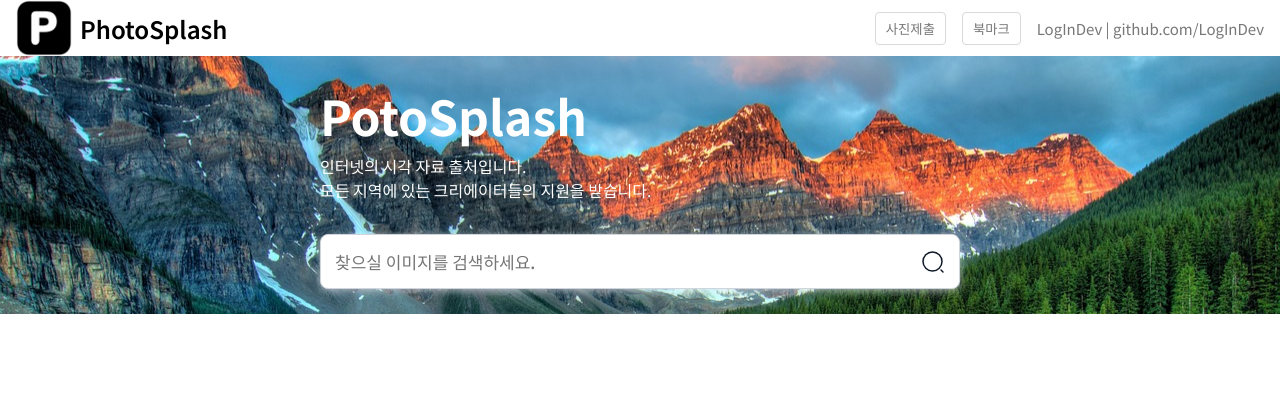
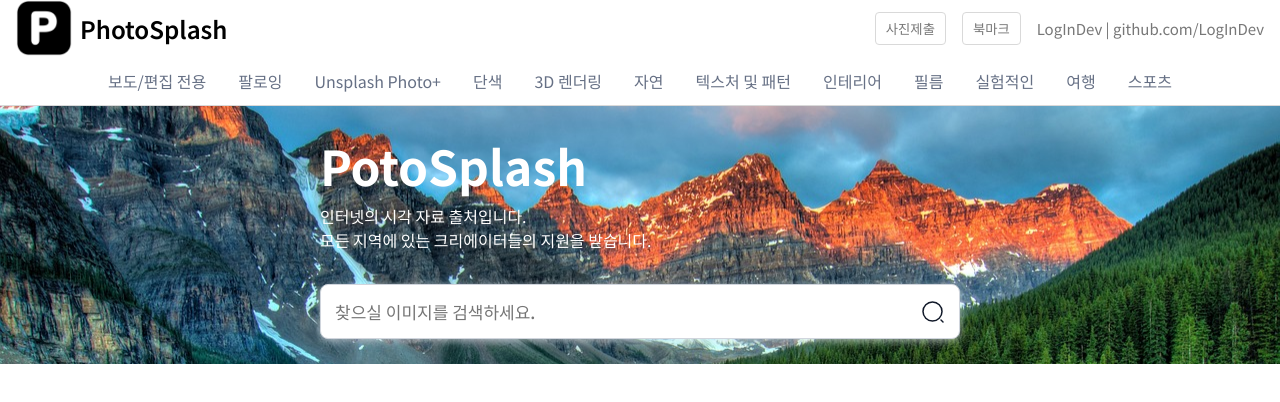
Before and after one commit to LogInDev/openapi_images, a React (Vite) app: page / in a window 1280 px wide. Shown: the top 402 px of the page. Built offline with nearby package versions, Linux system fonts and the light colour scheme.

Commit message:
nav - 메뉴 생성 및 css 설정 완료

```diff
--- /dev/null
+++ b/src/components/common/navigation/CommonNav.module.scss
@@ -0,0 +1,24 @@
+.navigation{
+    display: flex;
+    align-items: center;
+    justify-content: center;
+
+    width: 100%;
+    height: 50px;
+
+    gap: 32px;
+
+    border-bottom: 1px solid main.$color-white-300;
+
+    &__menu{
+        display: flex;
+        align-items: center;
+        justify-content: center;
+
+        height: 100%;
+
+        text-decoration: none;  // 추후에 div 태그를 React Router 속성 중 Link 태그로 바꿀 예정 - 링크에 생기는 밑줄 제거를 위해 none으로 설정
+        color: main.$color-white-700;
+        font-weight: 500;
+    }
+}
--- /dev/null
+++ b/src/components/common/navigation/CommonNav.tsx
@@ -0,0 +1,31 @@
+import { useState } from 'react'
+import {Link} from 'react-router-dom'
+import styles from './CommonNav.module.scss'
+import navJson from './nav.json'
+
+interface Navigation{
+    index: number
+    path: string
+    label: string
+    searchValue: string
+    isActive: boolean
+}
+
+function CommonNav() {
+const [navigation, setNavigation] = useState<Navigation[]>(navJson);
+
+// useState로 선언한 반응성을 가진 데이터를 기반으로 UI를 반복호출하도록함.
+const navLinks = navigation.map((item:Navigation) => {
+    return (
+        <Link to={item.path} className={styles.navigation__menu} key={item.path}>
+            <span className={styles.navigaiton__menu__label}>{item.label}</span>
+        </Link>
+    )
+})
+
+  return (
+    <div className={styles.navigation}>{navLinks}</div>
+  )
+}
+
+export default CommonNav
--- /dev/null
+++ b/src/components/common/navigation/nav.json
@@ -0,0 +1,86 @@
+[
+  {
+    "index": 0,
+    "path": "edit",
+    "label": "보도/편집 전용",
+    "searchValue": "edit",
+    "isActive": false
+  },
+  {
+    "index": 1,
+    "path": "/following",
+    "label": "팔로잉",
+    "searchValue": "following",
+    "isActive": false
+  },
+  {
+    "index": 2,
+    "path": "/photoPlus",
+    "label": "Unsplash Photo+",
+    "searchValue": "photo",
+    "isActive": false
+  },
+  {
+    "index": 3,
+    "path": "/oneColor",
+    "label": "단색",
+    "searchValue": "one color",
+    "isActive": false
+  },
+  {
+    "index": 4,
+    "path": "/3dRender",
+    "label": "3D 렌더링",
+    "searchValue": "3d rendering",
+    "isActive": false
+  },
+  {
+    "index": 5,
+    "path": "/nature",
+    "label": "자연",
+    "searchValue": "nature",
+    "isActive": false
+  },
+  {
+    "index": 6,
+    "path": "/texture",
+    "label": "텍스처 및 패턴",
+    "searchValue": "texture",
+    "isActive": false
+  },
+  {
+    "index": 7,
+    "path": "/interior",
+    "label": "인테리어",
+    "searchValue": "interior",
+    "isActive": false
+  },
+  {
+    "index": 8,
+    "path": "/film",
+    "label": "필름",
+    "searchValue": "film",
+    "isActive": false
+  },
+  {
+    "index": 9,
+    "path": "/experimental",
+    "label": "실험적인",
+    "searchValue": "experimental",
+    "isActive": false
+  },
+  {
+    "index": 10,
+    "path": "/travel",
+    "label": "여행",
+    "searchValue": "travel",
+    "isActive": false
+  },
+  {
+    "index": 11,
+    "path": "/sports",
+    "label": "스포츠",
+    "searchValue": "sports",
+    "isActive": false
+  }
+]
--- a/src/pages/index/index.tsx
+++ b/src/pages/index/index.tsx
@@ -1,5 +1,6 @@
 import CommonHeader from '../../components/common/header/CommonHeader'
 import CommonSearchBar from '../../components/common/searchBar/CommonSearchBar'
+import CommonNav from '../../components/common/navigation/CommonNav'
 import styles from './styles/index.module.scss'
 
 function index() {
@@ -7,6 +8,7 @@ function index() {
     {/* 공통 헤더 UI 부분 */}
     <CommonHeader />
     {/* 공통 네비게이션 UI 부분 */}
+    <CommonNav />
     <div className={styles.page__contents}>
         <div className={styles.page__contents__introBox}>
             <div className={styles.wrapper}>
```
